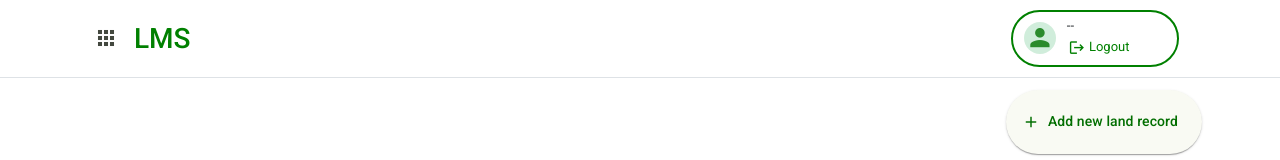
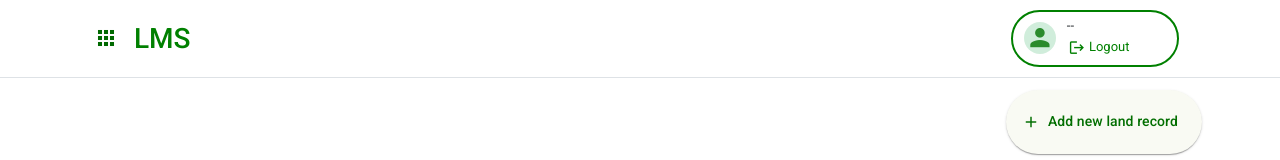
Before and after one commit to sayan2001Dey/bmh-lms-fe, an Angular app: page /land-record in a window 1280 px wide. Shown: the top 160 px of the page. Built offline with nearby package versions, Linux system fonts and the light colour scheme; no server answers; sample sign-in values are in the browser's storage.

Commit message:
im sayan

```diff
--- a/src/app/header/header.component.html
+++ b/src/app/header/header.component.html
@@ -8,7 +8,7 @@
     <div class="d-flex align-items-center">
       @if(menuEnabled) {
         <button mat-icon-button class="me-2">
-          <mat-icon class="mb-2">apps</mat-icon>
+          <mat-icon class="mb-2 text-green">apps</mat-icon>
         </button>
       }
       <h3
```
